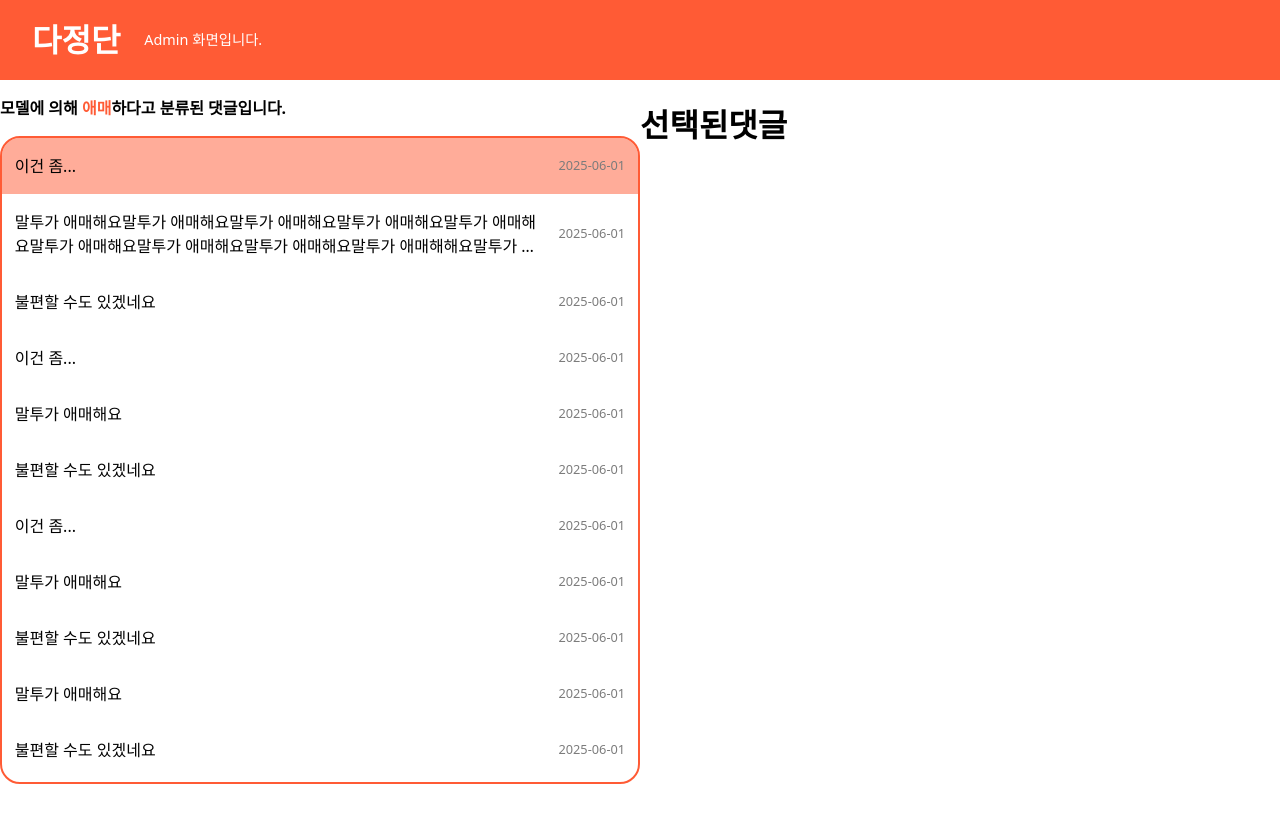
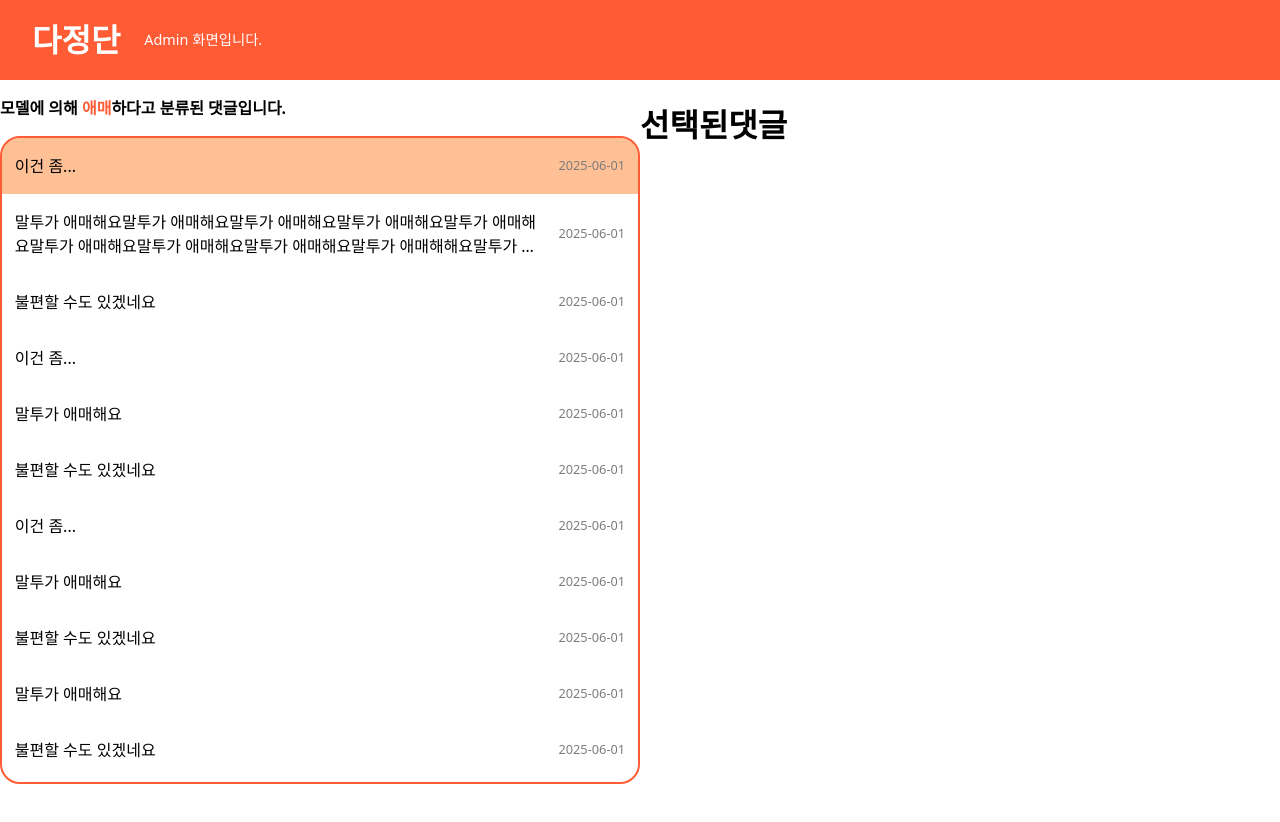
Before and after one commit to Dajeong-chae/Dajeongchae_Admin_Front, a Vue app: page / in a window 1280 px wide. In both pictures the pointer is over the element 320 px from the left and 166 px from the top of the page. Shown: the top 822 px of the page. Built offline with nearby package versions, Linux system fonts and the light colour scheme.

Commit message:
docs: hover 색상 변경

```diff
--- a/src/components/CommentItem.vue
+++ b/src/components/CommentItem.vue
@@ -20,7 +20,7 @@ defineProps<{
 }
 
 .comment-item:hover {
-  background-color: rgba(255, 91, 53, 0.5);
+  background-color: rgba(255, 130, 46, 0.5);
   cursor: pointer;
 }
 
```
Also changed, not shown: src/assets/get-comment.png (added).
